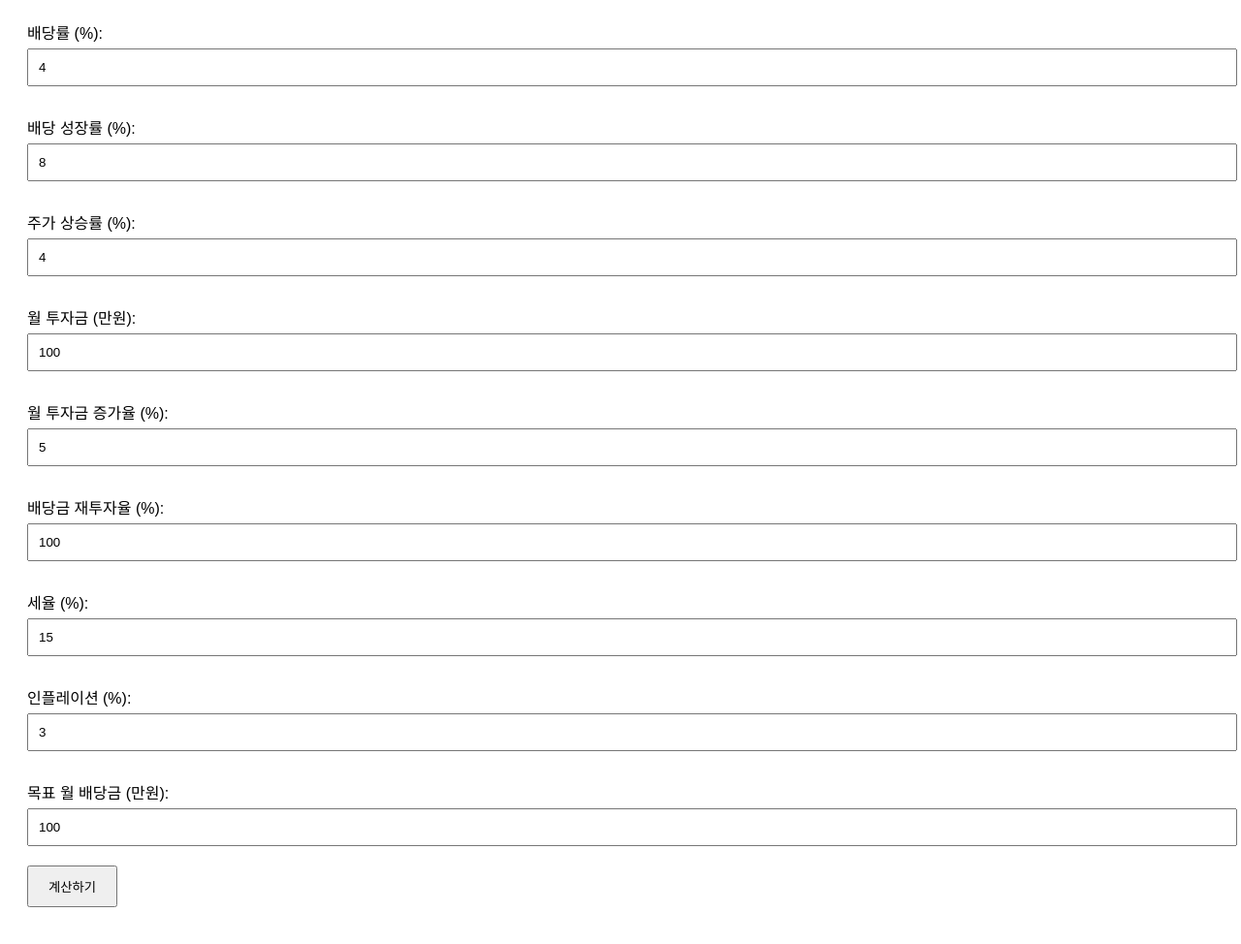
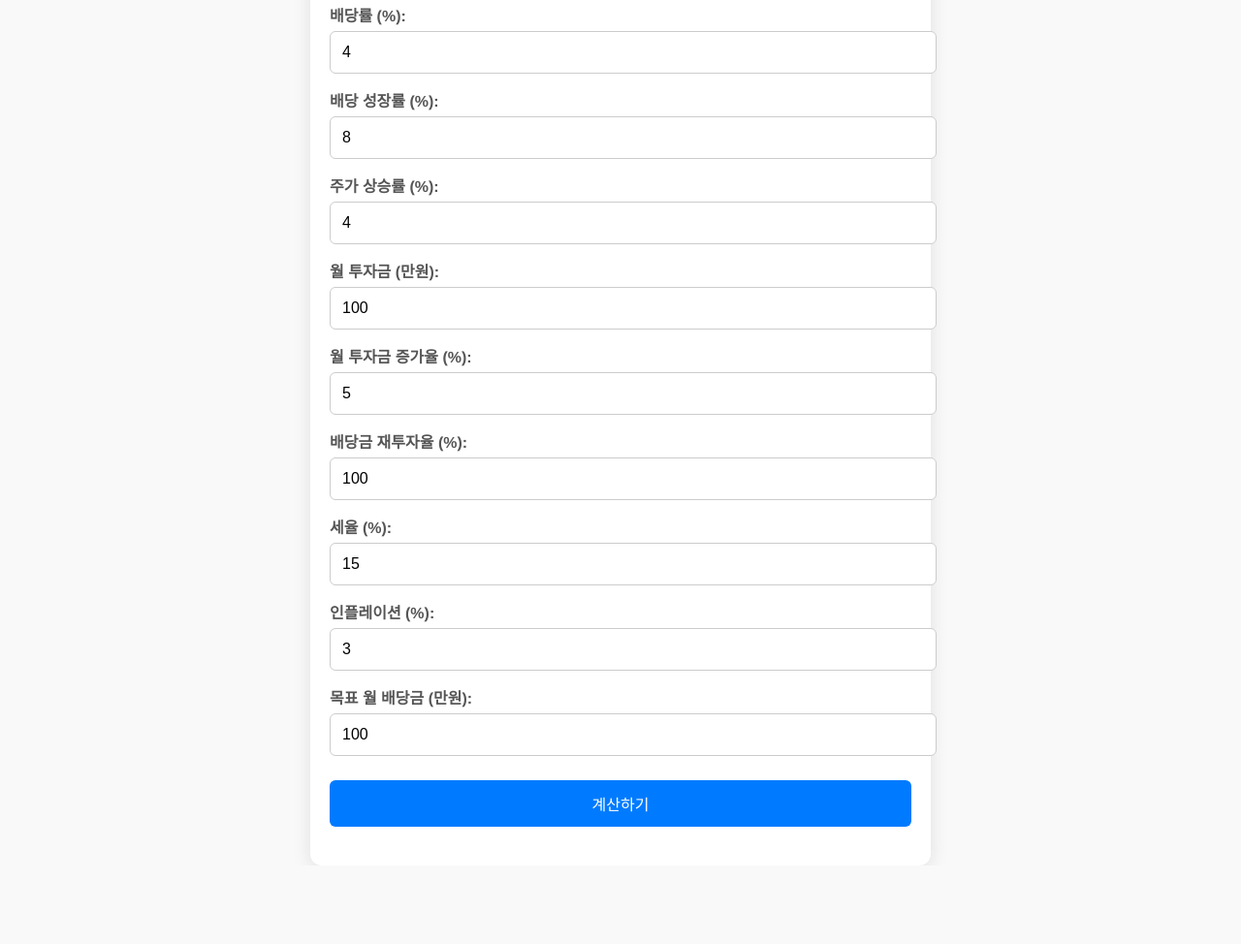
Before and after one commit to kygstar7777/calculator-ver6, a plain HTML site: page index.html in a window 1280 px wide. Shown: the part 194-1168 px from the top of the page at 97% size. After the commit the page ends 1087 px from the top, so only its background shows below. Drawn offline with Linux system fonts and the light colour scheme.

Commit message:
Update styles.css

```diff
--- a/styles.css
+++ b/styles.css
@@ -1,44 +1,61 @@
 body {
-    font-family: Arial, sans-serif;
+    font-family: 'Helvetica Neue', Arial, sans-serif;
+    background-color: #f9f9f9;
+    margin: 0;
+    padding: 0;
+}
+
+.container {
+    max-width: 600px;
+    margin: auto;
     padding: 20px;
+    background: white;
+    border-radius: 12px;
+    box-shadow: 0 4px 20px rgba(0, 0, 0, 0.1);
 }
 
 h1 {
     text-align: center;
+    color: #333;
+    font-size: 2em;
+}
+
+.input-group {
+    margin: 15px 0;
 }
 
 label {
     display: block;
-    margin: 10px 0 5px;
+    margin-bottom: 5px;
+    color: #555;
+    font-weight: bold;
 }
 
 input {
     width: 100%;
-    padding: 10px;
-    margin-bottom: 20px;
+    padding: 12px;
+    border: 1px solid #ccc;
+    border-radius: 6px;
+    font-size: 1em;
 }
 
 button {
-    padding: 10px 20px;
-    margin-right: 10px;
+    width: 100%;
+    padding: 12px;
+    background-color: #007BFF;
+    color: white;
+    border: none;
+    border-radius: 6px;
+    cursor: pointer;
+    font-size: 1em;
+    margin-top: 10px;
+}
+
+button:hover {
+    background-color: #0056b3;
 }
 
 #results {
     margin-top: 20px;
+    font-size: 1.2em;
 }
-
-table {
-    width: 100%;
-    border-collapse: collapse;
-    margin-top: 20px;
-}
-
-th, td {
-    border: 1px solid #ddd;
-    padding: 8px;
-    text-align: center;
-}
-
-th {
-    background-color: #f2f2f2;
-}
```
